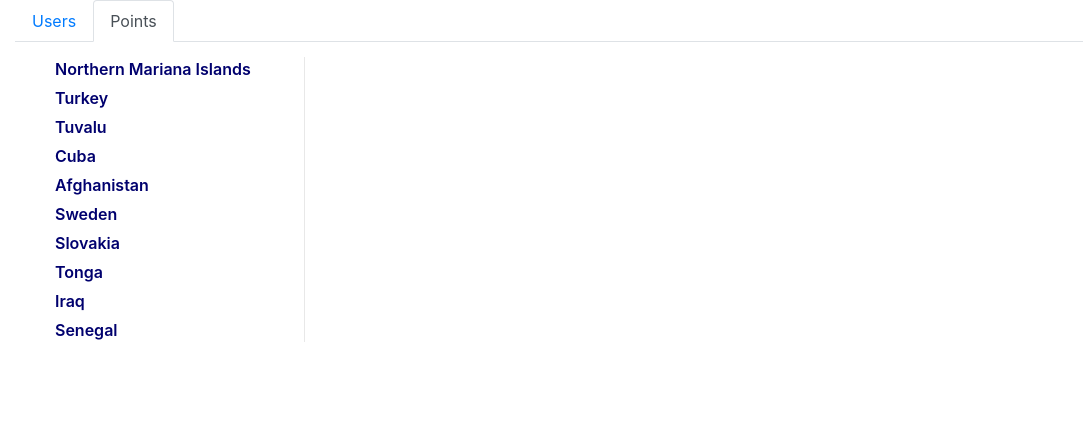
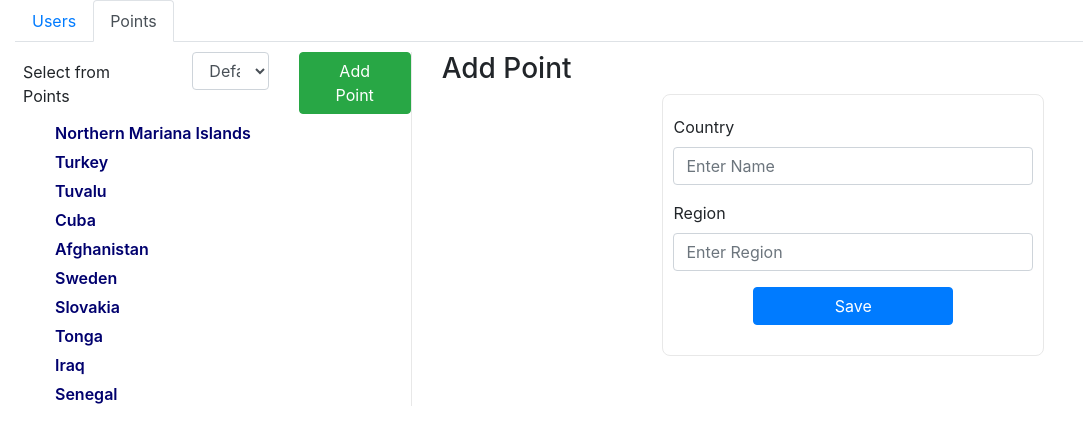
Before and after one commit to ChristinaAjemyan/react_project, a React (Create React App) app: page / in a window 1280 px wide. Both pictures are taken after a click on the tab "Points". Shown: the top 444 px of the page, without its empty margins (0-1083 px from the left). Built offline with nearby package versions, Linux system fonts and the light colour scheme.

Commit message:
point view...

```diff
--- a/src/components/header/header.component.js
+++ b/src/components/header/header.component.js
@@ -3,6 +3,7 @@ import {Tabs, Tab} from 'react-bootstrap'
 import Users from '../users/user.omponent'
 import Points from '../points/points.components'
 import UserDetails from '../userDetails/userDetails.component'
+import PointDetails from '../pointDetails/pointDetails.component'
 
 
 class Header extends Component {
@@ -17,15 +18,23 @@ class Header extends Component {
               type==='user'? this.setState({user: item}):this.setState({point:item})
             },100)
         }
-        this.child = React.createRef();
+        this.childUser = React.createRef();
     }
     saveUserInfo(user, e){
         e.preventDefault()
-        this.child.current.changeUserInfo(user)
+        this.childUser.current.changeUserInfo(user)
+    }
+    savePointInfo(user, e){
+        e.preventDefault()
+        this.childPoint.current.changeUserInfo(user)
     }
     deleteUser(userId, e){
         e.preventDefault()
-        this.child.current.deleteUser(userId)
+        this.childUser.current.deleteUser(userId)
+    }
+    deletePoint(userId, e){
+        e.preventDefault()
+        this.childPoint.current.deleteUser(userId)
     }
 
     render() {
@@ -35,9 +44,9 @@ class Header extends Component {
                     <div className="main">
                         <div className="row">
                             <div className="col-md-3">
-                                <Users ref={this.child} handleSelect={this.handleSelect}/>
+                                <Users ref={this.childUser} handleSelect={this.handleSelect}/>
                             </div>
-                            <div className="col-md-8">
+                            <div className="col-md-9">
                                 <UserDetails user={this.state.user} saveUserInfo={this.saveUserInfo.bind(this)} deleteUser={this.deleteUser.bind(this)}/>
                             </div>
                         </div>
@@ -46,11 +55,11 @@ class Header extends Component {
                 <Tab eventKey="points" title="Points">
                     <div className="main">
                         <div className="row">
-                            <div className="col-md-3">
-                                <Points />
+                            <div className="col-md-4">
+                                <Points ref={this.childPoint} handleSelect={this.handleSelect}/>
                             </div>
                             <div className="col-md-8">
-
+                                <PointDetails point={this.state.point} savePointInfo={this.savePointInfo.bind(this)} deletePoint={this.deletePoint.bind(this)}/>
                             </div>
                         </div>
                     </div>
--- a/src/components/list/list.component.js
+++ b/src/components/list/list.component.js
@@ -5,14 +5,15 @@ import React, { Component } from 'react';
 class List extends Component {
   constructor(props){
     super(props);
-    this.handleSelect = props.onUserSelect
+    this.handleUserSelect = props.onUserSelect
+    this.handlePointSelect = props.onPointSelect
     this.createList(props)
   }
   createList(data){
     if(data.users){
-      this.listItems = data.users.map((item,index)=> <li key={index} onClick={this.handleSelect.bind(this,item, 'user')}>{item.name}</li>)
+      this.listItems = data.users.map((item,index)=> <li key={index} onClick={this.handleUserSelect.bind(this,item, 'user')}>{item.name}</li>)
     }else if(data.points) {
-      this.listItems = data.points.map((item,index)=> <li key={index} onClick={this.handleSelect}>{item.country}</li>)
+      this.listItems = data.points.map((item,index)=> <li key={index} onClick={this.handlePointSelect.bind(this,item,'point')}>{item.country}</li>)
     }
   }
   componentWillReceiveProps(nextProps) {
--- /dev/null
+++ b/src/components/pointDetails/pointDetails.component.js
@@ -0,0 +1,44 @@
+import React, { Component } from 'react';
+
+
+class PointDetails extends Component {
+    constructor(props){
+        super(props);
+        this.state = {
+            point: Object.assign({},props.point,)
+        }
+        this.savePointInfo = props.savePointInfo
+        this.deletePoint = props.deletePoint
+    }
+    componentWillReceiveProps(nextProps) {
+        this.setState({point: nextProps.point})
+    }
+    handleChange(e){
+        this.setState({point: Object.assign(this.state.point, {[e.target.name]: e.target.value})})
+    }
+
+    render() {
+        return (
+            <div className="user-details">
+                {this.props.point.name && <h3>Edit Point <button className='btn btn-danger delete-button' onClick={this.deletePoint.bind(this, this.state.point.id)}>Delete Point</button></h3>}
+                {!this.props.point.name && <h3>Add Point</h3>}
+                <div className="col-md-6 offset-3">
+                    <form className='user-form' onSubmit={this.savePointInfo.bind(this, this.state.point)}>
+                       <div className="form-group">
+                            <label htmlFor="country">Country</label>
+                            <input type="text" value={this.state.point.country || ''} onChange={this.handleChange.bind(this)} className="form-control" id="country" name="country" placeholder="Enter Name" required/>
+                        </div>
+                        <div className="form-group">
+                            <label htmlFor="region">Region</label>
+                            <input type="text" value={this.state.point.region || ''} onChange={this.handleChange.bind(this)} className="form-control" id="region" name="emregionail" placeholder="Enter Region" required/>
+                        </div>
+                        <button type="submit" className="btn btn-primary user-save">Save</button>
+                    </form>
+                </div>
+
+            </div>
+        );
+    }
+}
+
+export default PointDetails;
--- a/src/components/points/points.components.js
+++ b/src/components/points/points.components.js
@@ -7,6 +7,7 @@ import List from '../list/list.component'
 class Points extends Component {
   constructor(props){
     super(props)
+    this.handleSelect=props.handleSelect;
     this.state={
       points: [
         {
@@ -124,9 +125,23 @@ class Points extends Component {
 
   render() {
     return (
-     <div className="lists">
-      <List points={this.state.points} />
-     </div>
+      <div className="lists">
+        <div className="row">
+          <div className="col-md-5">
+            <p className="m-2">Select from Points</p>
+          </div>
+          <div className="col-md-3">
+            <select className="form-control">
+             <option>Default select</option>
+            </select>
+          </div>
+          <div className="col-md-4">
+            <button className="btn btn-success px-4" onClick={this.handleSelect.bind(this,{},'point')}>Add Point</button>
+          </div>
+        </div>
+
+        <List points={this.state.points} onPointSelect={this.handleSelect}/>
+      </div>
     );
   }
 }
```
Also changed, not shown: src/components/form/form.component.js (deleted, +0 -15 lines).
